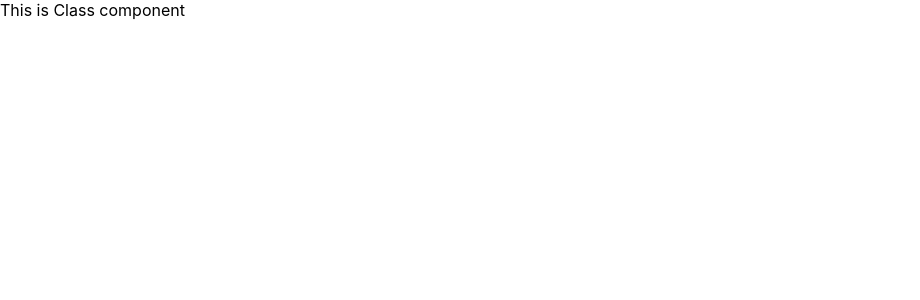
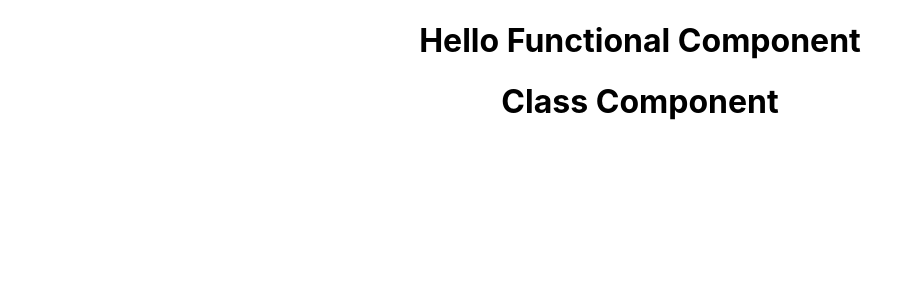
Before and after one commit to 94Akriti/blogIt, a React (Create React App) app: page / in a window 1280 px wide. Shown: the top 300 px of the page, without its empty margins (0-920 px from the left). Built offline with nearby package versions, Linux system fonts and the light colour scheme.

Commit message:
Functional and class component together

```diff
--- a/src/App.js
+++ b/src/App.js
@@ -1,11 +1,17 @@
-import { render } from '@testing-library/react';
+//import { render } from '@testing-library/react';
 import React from 'react';
 //import logo from './logo.svg';
 import './App.css';
-
+import {Header} from './components/Header'
+import CHeader from './components/CHeader'
 class App extends React.Component{
   render(){
-    return <hi>This is Class component</hi>
+    return(
+      <div className="App">
+        <Header/>
+        <CHeader/>
+      </div>
+      );
   }
 }
 
--- /dev/null
+++ b/src/components/CHeader.js
@@ -0,0 +1,8 @@
+import React from 'react';
+
+class CHeader extends React.Component{
+    render(){
+        return <h1>Class Component</h1>
+    }
+}
+export default CHeader;
--- /dev/null
+++ b/src/components/Header.js
@@ -0,0 +1,5 @@
+import React from 'react';
+
+export const Header=()=>{
+    return <h1>Hello Functional Component</h1>
+}
```
